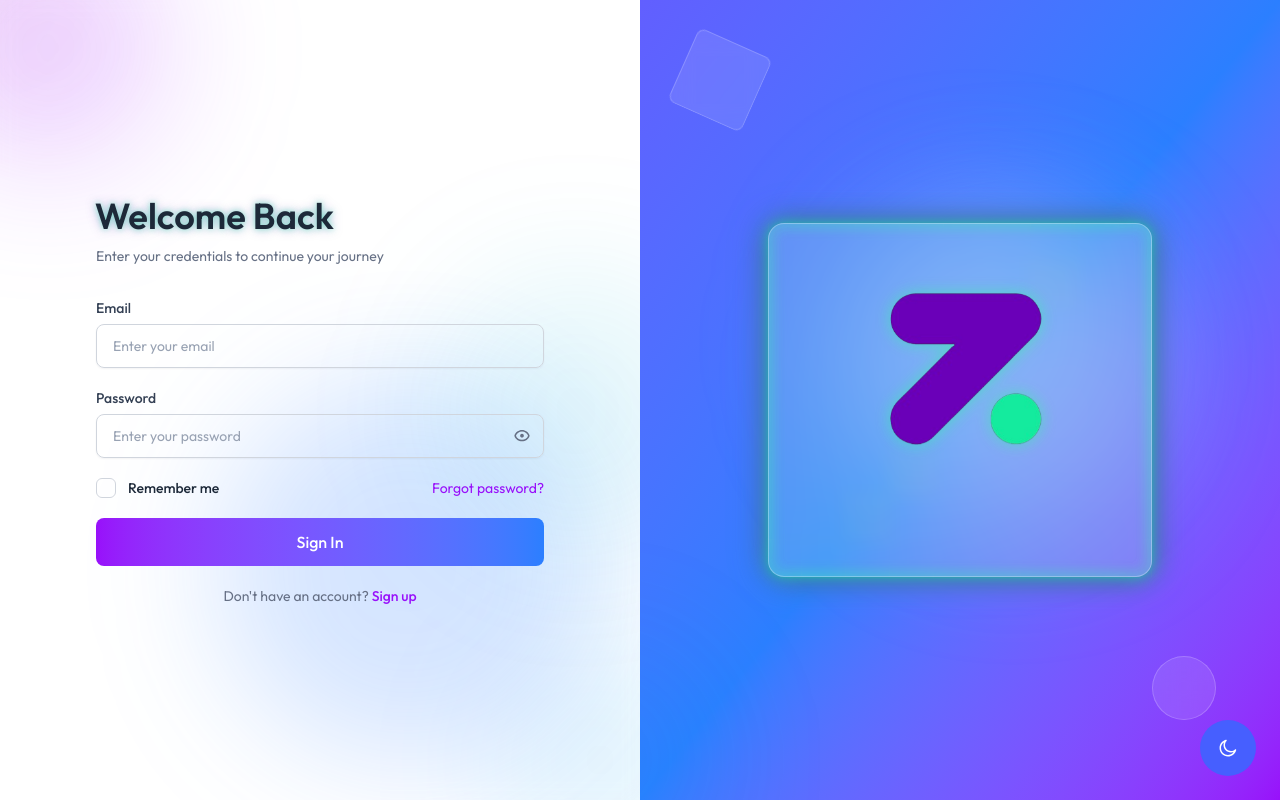
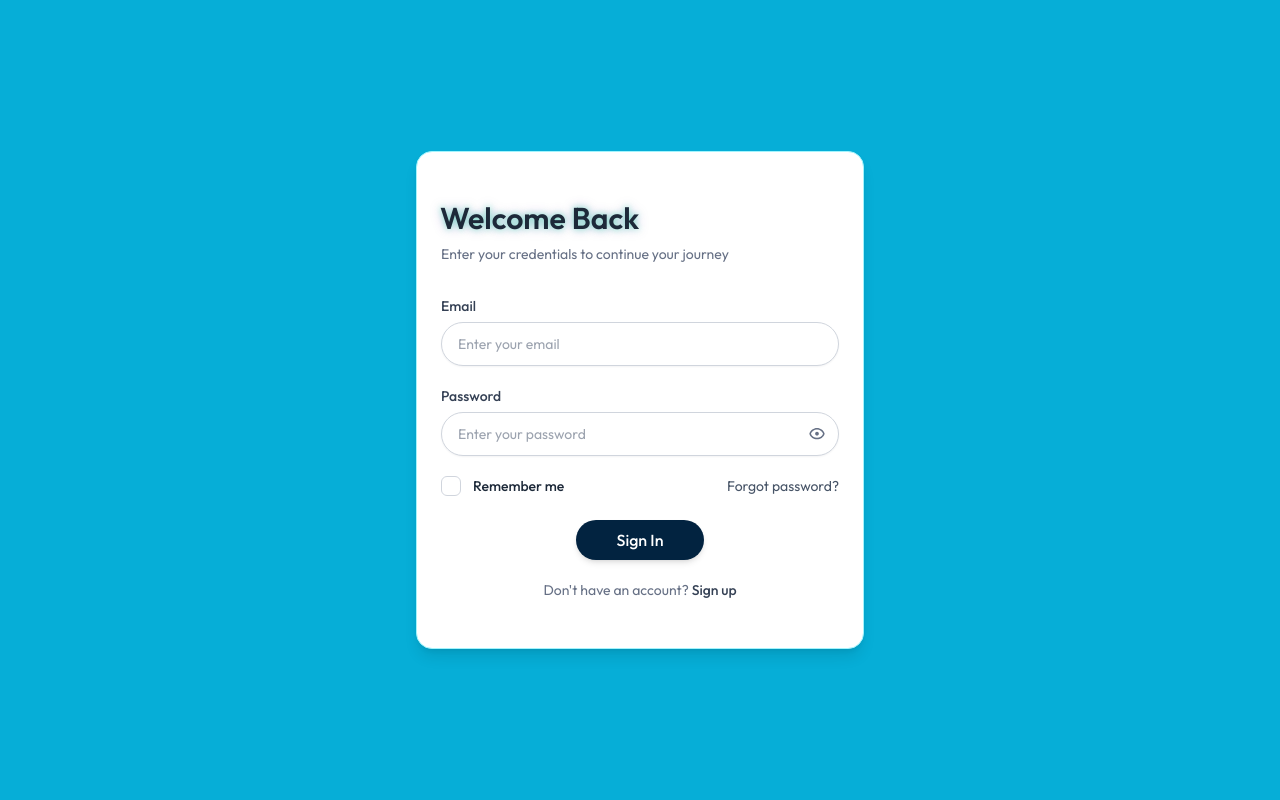
Before and after one commit to saadmustafa-111/Lemara_Commercial, a Next.js app: page /signin in a window 1280 px wide. Built offline with nearby package versions, Linux system fonts and the light colour scheme.

Commit message:
make the changes in login

```diff
--- a/src/app/(full-width-pages)/(auth)/layout.tsx
+++ /dev/null
@@ -1,139 +0,0 @@
-"use client";
-
-import GridShape from "@/components/common/GridShape";
-import ThemeTogglerTwo from "@/components/common/ThemeTogglerTwo";
-
-import { ThemeProvider } from "@/context/ThemeContext";
-import Image from "next/image";
-import Link from "next/link";
-import React from "react";
-
-export default function AuthLayout({
-  children,
-}: {
-  children: React.ReactNode;
-}) {
-  return (
-    <div className="relative p-6 bg-white z-1 dark:bg-gray-900 sm:p-0">
-      <ThemeProvider>
-        <div className="relative flex lg:flex-row w-full h-screen justify-center flex-col dark:bg-gray-900 sm:p-0 overflow-hidden">
-          <div className="lg:w-1/2 w-full relative z-10">
-            {/* Animated background elements for the form side */}
-            <div className="absolute -top-20 -left-20 w-40 h-40 bg-gradient-to-br from-purple-500/20 to-pink-500/20 rounded-full blur-3xl animate-pulse"></div>
-            <div className="absolute -bottom-20 -right-20 w-60 h-60 bg-gradient-to-tr from-blue-500/20 to-cyan-500/20 rounded-full blur-3xl animate-pulse delay-700"></div>
-
-            {/* Children (sign-in/sign-up forms) with enhanced styling */}
-            <div className="h-full flex items-center backdrop-blur-sm">
-              {children}
-            </div>
-          </div>
-
-          {/* Right side grid and content */}
-          <div className="lg:w-1/2 w-full h-full bg-gradient-to-br from-indigo-500 via-blue-500 to-purple-600 dark:from-indigo-800 dark:via-blue-800 dark:to-purple-800 lg:flex items-center justify-center hidden relative overflow-hidden">
-            {/* Animated gradient orbs */}
-            <div className="absolute top-1/4 right-1/4 w-72 h-72 bg-blue-300/30 rounded-full blur-3xl animate-pulse"></div>
-            <div className="absolute bottom-1/3 left-1/3 w-80 h-80 bg-purple-300/30 rounded-full blur-3xl animate-pulse delay-1000"></div>
-
-            <div className="relative items-center justify-center flex z-10">
-              {/* Grid Shape overlay */}
-              <GridShape />
-
-              {/* Central content with enhanced styling */}
-              <div className="flex flex-col items-center max-w-sm backdrop-blur-sm p-12 rounded-2xl bg-white/15 border border-white/30 shadow-2xl transform transition-all duration-500 hover:scale-105 glow-effect">
-                <Link href="/" className="block mb-8 logo-container">
-                  <div className="flex flex-col items-center justify-center text-center">
-                    <Image
-                      src="/images/logo/Zara_Z.png"
-                      alt="Zara School Logo"
-                      width={300}
-                      height={300}
-                      className="mb-4 mx-auto"
-                    />
-                  </div>
-                </Link>
-                <div className="mt-6 w-full">
-                  {/* <div className="h-2 w-36 bg-gradient-to-r from-[#15eb9e] to-[#6a00b8] mx-auto rounded-full glow-effect"></div> */}
-                </div>
-              </div>
-            </div>
-
-            {/* Floating elements */}
-            <div className="absolute top-10 left-10 w-20 h-20 border border-white/20 rounded-lg bg-white/10 backdrop-blur-md transform rotate-12 animate-float"></div>
-            <div className="absolute bottom-20 right-16 w-16 h-16 border border-white/20 rounded-full bg-white/10 backdrop-blur-md animate-float-delay"></div>
-          </div>
-
-          <div className="fixed bottom-6 right-6 z-50 hidden sm:block">
-            <ThemeTogglerTwo />
-          </div>
-        </div>
-      </ThemeProvider>
-
-      {/* Add animation styles */}
-      <style jsx global>{`
-        @keyframes float {
-          0%, 100% { transform: translateY(0) rotate(12deg); }
-          50% { transform: translateY(-15px) rotate(12deg); }
-        }
-        @keyframes float-delay {
-          0%, 100% { transform: translateY(0); }
-          50% { transform: translateY(-10px); }
-        }
-        @keyframes logo-breathe {
-          0%, 100% { transform: scale(1); }
-          50% { transform: scale(1.05); }
-        }
-        @keyframes glow-pulse {
-          0%, 100% { filter: drop-shadow(0 0 8px rgba(21, 235, 158, 0.7)); }
-          50% { filter: drop-shadow(0 0 15px rgba(106, 0, 184, 0.8)); }
-        }
-        .animate-float {
-          animation: float 6s ease-in-out infinite;
-        }
-        .animate-float-delay {
-          animation: float-delay 5s ease-in-out infinite;
-        }
-        .delay-700 {
-          animation-delay: 700ms;
-        }
-        .delay-1000 {
-          animation-delay: 1000ms;
-        }
-        .logo-container {
-          animation: logo-breathe 3s ease-in-out infinite;
-        }
-        .animate-logo-pulse {
-          animation: pulse 2s infinite;
-        }
-        .logo-text {
-          color: white;
-          position: relative;
-          z-index: 10;
-          text-shadow:
-            0 0 10px rgba(21, 235, 158, 0.8),
-            0 0 20px rgba(106, 0, 184, 0.8),
-            2px 2px 0 #15eb9e,
-            -2px -2px 0 #6a00b8;
-          letter-spacing: 2px;
-          animation: glow-pulse 3s infinite;
-        }
-
-        .logo-text::before {
-          content: '';
-          position: absolute;
-          top: 0;
-          left: 0;
-          right: 0;
-          bottom: 0;
-          border-radius: 8px;
-          filter: blur(2px);
-          z-index: -1;
-        }
-
-        .glow-effect {
-          box-shadow: 0 0 15px #15eb9e, 0 0 30px #6a00b8;
-          animation: glow-pulse 2s infinite alternate;
-        }
-      `}</style>
-    </div>
-  );
-}
--- a/src/components/auth/SignInForm.tsx
+++ b/src/components/auth/SignInForm.tsx
@@ -1,92 +1,96 @@
-"use client";
-import { useState, useEffect } from "react";
-import { useRouter } from "next/navigation";
-import Checkbox from "@/components/form/input/Checkbox";
-import Input from "@/components/form/input/InputField";
-import Label from "@/components/form/Label";
-import { EyeCloseIcon, EyeIcon } from "@/icons";
-import Link from "next/link";
-import { useAuth } from "@/context/AuthContext"; // Import the auth context
-import { toast, ToastContainer, ToastOptions } from "react-toastify";
-import "react-toastify/dist/ReactToastify.css";
+"use client"
+import { useState, useEffect } from "react"
+import type React from "react"
+
+import { useRouter } from "next/navigation"
+import Checkbox from "@/components/form/input/Checkbox"
+import Input from "@/components/form/input/InputField"
+import Label from "@/components/form/Label"
+import { EyeCloseIcon, EyeIcon } from "@/icons"
+import Link from "next/link"
+import { useAuth } from "@/context/AuthContext" // Import the auth context
+import { toast, ToastContainer, type ToastOptions } from "react-toastify"
+import "react-toastify/dist/ReactToastify.css"
 
 // Define custom toast style type
-interface CustomToastStyle extends Omit<ToastOptions, 'icon'> {
-  style?: React.CSSProperties;
-  progressStyle?: React.CSSProperties;
-  icon?: string;
+interface CustomToastStyle extends Omit<ToastOptions, "icon"> {
+  style?: React.CSSProperties
+  progressStyle?: React.CSSProperties
+  icon?: string
 }
 
 export default function SignInForm() {
-  const router = useRouter();
-  const { signin, error: authError, isLoading, isAuthenticated, getRedirectPath } = useAuth();
+  const router = useRouter()
+  const { signin, error: authError, isLoading, isAuthenticated, getRedirectPath } = useAuth()
 
-  const [showPassword, setShowPassword] = useState(false);
-  const [isChecked, setIsChecked] = useState(false);
-  const [isSubmitting, setIsSubmitting] = useState(false);
+  const [showPassword, setShowPassword] = useState(false)
+  const [isChecked, setIsChecked] = useState(false)
+  const [isSubmitting, setIsSubmitting] = useState(false)
   const [formData, setFormData] = useState({
     email: "",
     password: "",
-  });
+  })
   const [errors, setErrors] = useState({
     email: "",
     password: "",
-  });
-  const [titleText, setTitleText] = useState('');
-  const [typingComplete, setTypingComplete] = useState(false);
-  const [signInAttempted, setSignInAttempted] = useState(false);
-  const fullTitle = 'Welcome Back';
+  })
+  const [titleText, setTitleText] = useState("")
+  const [typingComplete, setTypingComplete] = useState(false)
+  const [signInAttempted, setSignInAttempted] = useState(false)
+  const fullTitle = "Welcome Back"
 
   const errorToastStyle: CustomToastStyle = {
     style: {
-      background: 'linear-gradient(to right, #cb2d3e, #ef473a)',
-      color: 'white',
-      borderRadius: '8px',
-      boxShadow: '0 4px 12px rgba(0, 0, 0, 0.15)',
-      padding: '16px',
-      fontWeight: '500'
+      background: "#ffffff",
+      color: "#dc2626",
+      borderRadius: "8px",
+      boxShadow: "0 4px 12px rgba(0, 0, 0, 0.08)",
+      padding: "16px",
+      fontWeight: "500",
+      border: "1px solid #fee2e2",
     },
     progressStyle: {
-      background: '#ffcc80'
+      background: "#dc2626",
     },
-    icon: '⚠️'
-  };
+    icon: "⚠️",
+  }
 
   // Implement the typing effect
   useEffect(() => {
-    let index = 0;
+    let index = 0
     const typingInterval = setInterval(() => {
       if (index <= fullTitle.length) {
-        setTitleText(fullTitle.slice(0, index));
-        index++;
+        setTitleText(fullTitle.slice(0, index))
+        index++
       } else {
-        clearInterval(typingInterval);
-        setTypingComplete(true);
+        clearInterval(typingInterval)
+        setTypingComplete(true)
       }
-    }, 150);
+    }, 150)
 
     return () => {
-      clearInterval(typingInterval);
-    };
-  }, []);
+      clearInterval(typingInterval)
+    }
+  }, [])
 
   // Effect to handle redirection after successful authentication
   useEffect(() => {
     // Create toast styles inside the useEffect to prevent dependency array issues
     const successToastStyle: CustomToastStyle = {
       style: {
-        background: 'linear-gradient(to right, #4b6cb7, #182848)',
-        color: 'white',
-        borderRadius: '8px',
-        boxShadow: '0 4px 12px rgba(0, 0, 0, 0.15)',
-        padding: '16px',
-        fontWeight: '500'
+        background: "#ffffff",
+        color: "#16a34a",
+        borderRadius: "8px",
+        boxShadow: "0 4px 12px rgba(0, 0, 0, 0.08)",
+        padding: "16px",
+        fontWeight: "500",
+        border: "1px solid #dcfce7",
       },
       progressStyle: {
-        background: '#8be9fd'
+        background: "#16a34a",
       },
-      icon: '🎉'
-    };
+      icon: "🎉",
+    }
 
     if (signInAttempted && isAuthenticated && !isLoading && !isSubmitting) {
       // Show success toast with custom styling
@@ -95,76 +99,76 @@ export default function SignInForm() {
           <span className="text-lg font-medium mb-1">Login Successful!</span>
           <span className="text-sm opacity-90">Redirecting you to dashboard...</span>
         </div>,
-        successToastStyle as ToastOptions
-      );
+        successToastStyle as ToastOptions,
+      )
 
       // Redirect after a short delay to allow the toast to be seen
       setTimeout(() => {
-        const redirectPath = getRedirectPath();
-        router.push(redirectPath);
-      }, 2000);
+        const redirectPath = getRedirectPath()
+        router.push(redirectPath)
+      }, 2000)
     }
-  }, [isAuthenticated, isLoading, signInAttempted, getRedirectPath, router, isSubmitting]);
+  }, [isAuthenticated, isLoading, signInAttempted, getRedirectPath, router, isSubmitting])
 
   // Handle input change
   const handleChange = (e: React.ChangeEvent<HTMLInputElement>) => {
-    const { name, value } = e.target;
+    const { name, value } = e.target
     setFormData({
       ...formData,
       [name]: value,
-    });
+    })
     // Clear error when user types
     if (errors[name as keyof typeof errors]) {
       setErrors({
         ...errors,
         [name]: "",
-      });
+      })
     }
-  };
+  }
 
   // Validate form
   const validateForm = () => {
-    let isValid = true;
-    const newErrors = { ...errors };
+    let isValid = true
+    const newErrors = { ...errors }
 
     // Email validation
     if (!formData.email.trim()) {
-      newErrors.email = "Email is required";
-      isValid = false;
+      newErrors.email = "Email is required"
+      isValid = false
     } else if (!/\S+@\S+\.\S+/.test(formData.email)) {
-      newErrors.email = "Email is invalid";
-      isValid = false;
+      newErrors.email = "Email is invalid"
+      isValid = false
     }
 
     // Password validation
     if (!formData.password) {
-      newErrors.password = "Password is required";
-      isValid = false;
+      newErrors.password = "Password is required"
+      isValid = false
     }
 
-    setErrors(newErrors);
-    return isValid;
-  };
+    setErrors(newErrors)
+    return isValid
+  }
 
   // Handle form submission
   const handleSubmit = async (e: React.FormEvent) => {
-    e.preventDefault();
+    e.preventDefault()
 
     if (!validateForm()) {
-      return;
+      return
     }
 
     try {
       // Set loading states
-      setIsSubmitting(true);
-      setSignInAttempted(true);
+      setIsSubmitting(true)
+      setSignInAttempted(true)
 
       // Authenticate the user - the useEffect will handle redirection
-      await signin(formData.email, formData.password);
+      await signin(formData.email, formData.password)
     } catch (error) {
-      console.error("Signin failed:", error);
+      console.error("Signin failed:", error)
       // Reset the sign-in attempt flag if there was an error
-      setSignInAttempted(false);
+      setSignInAttempted(false)
 
       // Show error toast
       toast.error(
@@ -172,15 +176,15 @@ export default function SignInForm() {
           <span className="text-lg font-medium mb-1">Login Failed</span>
           <span className="text-sm opacity-90">Please check your credentials and try again.</span>
         </div>,
-        errorToastStyle as ToastOptions
-      );
+        errorToastStyle as ToastOptions,
+      )
     } finally {
-      setIsSubmitting(false);
+      setIsSubmitting(false)
     }
-  };
+  }
 
   return (
-    <div className="flex flex-col flex-1 lg:w-1/2 w-full overflow-y-auto no-scrollbar">
+    <div className="flex items-center justify-center min-h-screen w-full bg-[#06AED7]">
       <ToastContainer
         position="top-right"
         autoClose={5000}
@@ -191,40 +195,32 @@ export default function SignInForm() {
         pauseOnFocusLoss
         draggable
         pauseOnHover
-        theme="colored"
+        theme="light"
         className="toast-container-custom"
       />
 
-      <div className="absolute inset-0 overflow-hidden pointer-events-none">
-        <div className="absolute -top-20 -left-20 w-64 h-64 rounded-full bg-purple-500/20 blur-3xl animate-float-slow"></div>
-        <div className="absolute bottom-10 right-10 w-96 h-96 rounded-full bg-blue-500/20 blur-3xl animate-float-medium"></div>
-        <div className="absolute top-1/3 -right-20 w-72 h-72 rounded-full bg-cyan-500/10 blur-3xl animate-float-fast"></div>
-      </div>
-
-      <div className="flex flex-col justify-center flex-1 w-full max-w-md mx-auto relative z-10">
-        <div>
-          <div className="mb-5 sm:mb-8">
+      <div className="w-full max-w-md mx-auto px-6 py-12 bg-white rounded-2xl shadow-lg border border-cyan-200">
+        <div className="mb-8">
           <h1
-              className={`mb-2 font-semibold text-gray-800 text-title-sm dark:text-white/90 sm:text-title-md relative ${typingComplete ? 'text-animation-complete' : ''}`}
+            className={`mb-2 font-semibold text-gray-800 text-2xl sm:text-3xl relative ${typingComplete ? "text-animation-complete" : ""}`}
           >
             <span className="inline-block">{titleText}</span>
             <span
-                className="inline-block w-1 h-8 bg-purple-500 dark:bg-purple-400 ml-1 absolute"
+              className="inline-block w-1 h-8 bg-gray-800 ml-1 absolute"
               style={{
-                  animation: 'blink 1s step-end infinite',
-                  display: titleText.length === fullTitle.length ? 'none' : 'inline-block'
+                animation: "blink 1s step-end infinite",
+                display: titleText.length === fullTitle.length ? "none" : "inline-block",
               }}
             ></span>
           </h1>
-            <p className="text-sm text-gray-500 dark:text-gray-400 mt-2">
-              Enter your credentials to continue your journey
-            </p>
+          <p className="text-sm text-gray-500 mt-2">Enter your credentials to continue your journey</p>
         </div>
 
-          <div>
         <form onSubmit={handleSubmit} className="space-y-5">
           <div>
-                <Label htmlFor="email" className="mb-1.5">Email</Label>
+            <Label htmlFor="email" className="mb-1.5 text-gray-700">
+              Email
+            </Label>
             <Input
               type="email"
               id="email"
@@ -234,11 +230,14 @@ export default function SignInForm() {
               onChange={handleChange}
               error={!!errors.email}
               hint={errors.email}
+              className="bg-white text-gray-800 !rounded-full border-gray-300 focus:border-gray-500 focus:ring-gray-500"
             />
           </div>
 
           <div>
-                <Label htmlFor="password" className="mb-1.5">Password</Label>
+            <Label htmlFor="password" className="mb-1.5 text-gray-700">
+              Password
+            </Label>
             <div className="relative">
               <Input
                 type={showPassword ? "text" : "password"}
@@ -249,10 +248,11 @@ export default function SignInForm() {
                 onChange={handleChange}
                 error={!!errors.password}
                 hint={errors.password}
+                className="bg-white text-gray-800 !rounded-full border-gray-300 focus:border-gray-500 focus:ring-gray-500"
               />
               <button
                 type="button"
-                    className="absolute right-3 top-1/2 -translate-y-1/2 text-gray-500 hover:text-gray-700 dark:text-gray-400 dark:hover:text-gray-300"
+                className="absolute right-3 top-1/2 -translate-y-1/2 text-gray-500 hover:text-gray-700"
                 onClick={() => setShowPassword(!showPassword)}
               >
                 {showPassword ? <EyeCloseIcon /> : <EyeIcon />}
@@ -261,52 +261,52 @@ export default function SignInForm() {
           </div>
 
           <div className="flex items-center justify-between">
-                <Checkbox
-                  id="remember"
-                  label="Remember me"
-                  checked={isChecked}
-                  onChange={() => setIsChecked(!isChecked)}
-                />
+            <Checkbox id="remember" label="Remember me" checked={isChecked} onChange={() => setIsChecked(!isChecked)} />
 
-                <Link
-                  href="/forgot-password"
-                  className="text-sm text-purple-600 transition-colors hover:text-purple-700 dark:text-purple-400 dark:hover:text-purple-300"
-                >
+            <Link href="/forgot-password" className="text-sm text-gray-600 transition-colors hover:text-gray-900">
               Forgot password?
             </Link>
           </div>
 
-              {authError && (
-                <div className="p-3 text-sm text-red-500 bg-red-100 rounded-lg dark:bg-red-900/30">
-                  {authError}
-                </div>
-              )}
-
+          {authError && <div className="p-3 text-sm text-red-500 bg-red-50 rounded-lg">{authError}</div>}
+<div className="flex justify-center mt-6">
   <button
     type="submit"
-                className="w-full py-3 font-medium text-white transition-all rounded-lg bg-gradient-to-r from-purple-600 to-blue-500 hover:from-purple-700 hover:to-blue-600 focus:ring-2 focus:ring-purple-400 disabled:opacity-70 flex justify-center items-center"
+    className="w-32 py-2 font-medium text-white transition-all duration-300 rounded-full bg-[#022340] hover:bg-cyan-500 hover:scale-105 focus:ring-2 focus:ring-cyan-400 shadow-md hover:shadow-lg disabled:opacity-70 flex justify-center items-center gap-2"
     disabled={isLoading || isSubmitting}
   >
     {isLoading || isSubmitting ? (
       <>
-                    <svg className="animate-spin -ml-1 mr-3 h-5 w-5 text-white" xmlns="http://www.w3.org/2000/svg" fill="none" viewBox="0 0 24 24">
+        <svg
+          className="animate-spin h-4 w-4 text-white"
+          xmlns="http://www.w3.org/2000/svg"
+          fill="none"
+          viewBox="0 0 24 24"
+        >
           <circle className="opacity-25" cx="12" cy="12" r="10" stroke="currentColor" strokeWidth="4"></circle>
-                      <path className="opacity-75" fill="currentColor" d="M4 12a8 8 0 018-8V0C5.373 0 0 5.373 0 12h4zm2 5.291A7.962 7.962 0 014 12H0c0 3.042 1.135 5.824 3 7.938l3-2.647z"></path>
+          <path
+            className="opacity-75"
+            fill="currentColor"
+            d="M4 12a8 8 0 018-8V0C5.373 0 0 5.373 0 12h4zm2 5.291A7.962 7.962 0 014 12H0c0 3.042 1.135 5.824 3 7.938l3-2.647z"
+          ></path>
         </svg>
-                    Signing in...
+        <span>Loading...</span>
       </>
-                ) : "Sign In"}
+    ) : (
+      "Sign In"
+    )}
   </button>
+</div>
 
-              <p className="text-sm text-center text-gray-500 dark:text-gray-400">
+          <p className="text-sm text-center text-gray-500">
             Don&apos;t have an account?{" "}
             <Link
               href="/roles"
-                  className="font-medium text-purple-600 transition-colors hover:text-purple-700 dark:text-purple-400 dark:hover:text-purple-300"
+              className="font-medium text-gray-700 transition-colors hover:text-gray-900"
               prefetch={true}
               onClick={(e) => {
-                    e.preventDefault();
-                    router.push('/roles');
+                e.preventDefault()
+                router.push("/roles")
               }}
             >
               Sign up
@@ -314,14 +314,12 @@ export default function SignInForm() {
           </p>
         </form>
       </div>
-        </div>
-      </div>
 
-      {/* Add global styles for toast customization */}
+      {/* Add global styles for toast customization and input field styles */}
       <style jsx global>{`
         .toast-container-custom .Toastify__toast {
-          border-radius: 12px;
-          box-shadow: 0 8px 30px rgba(0, 0, 0, 0.12);
+          border-radius: 8px;
+          box-shadow: 0 4px 12px rgba(0, 0, 0, 0.08);
           padding: 16px;
           margin-bottom: 16px;
         }
@@ -331,7 +329,7 @@ export default function SignInForm() {
         }
 
         .Toastify__progress-bar {
-          height: 4px;
+          height: 3px;
           border-radius: 0 0 4px 4px;
         }
 
@@ -343,7 +341,24 @@ export default function SignInForm() {
         .Toastify__close-button:hover {
           opacity: 1;
         }
+
+        /* Override any dark styling in Input component */
+        input {
+          background-color: white !important;
+          color: #1f2937 !important; /* text-gray-800 equivalent */
+        }
+
+        /* Make sure placeholder text is visible */
+        input::placeholder {
+          color: #9ca3af !important; /* text-gray-400 equivalent */
+          opacity: 1;
+        }
+
+        @keyframes blink {
+          0%, 100% { opacity: 1; }
+          50% { opacity: 0; }
+        }
       `}</style>
     </div>
-  );
+  )
 }
```
Lines whose indentation alone changed are shown as unchanged.
